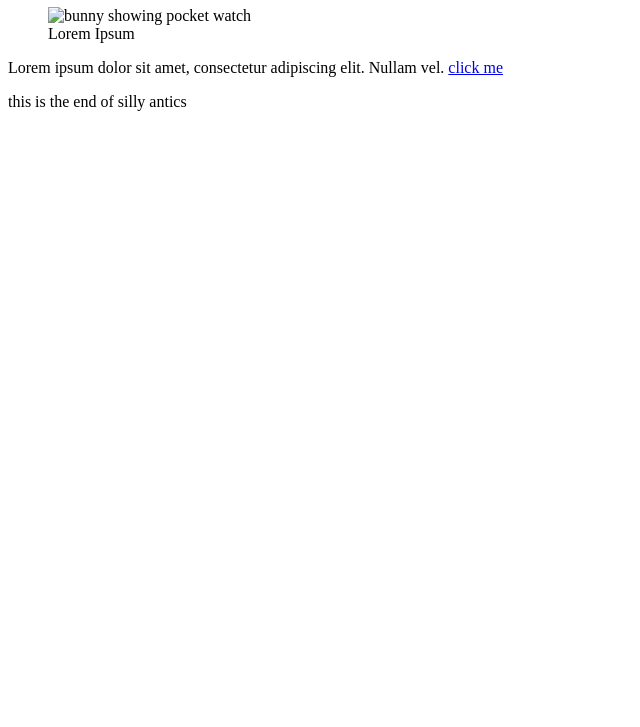
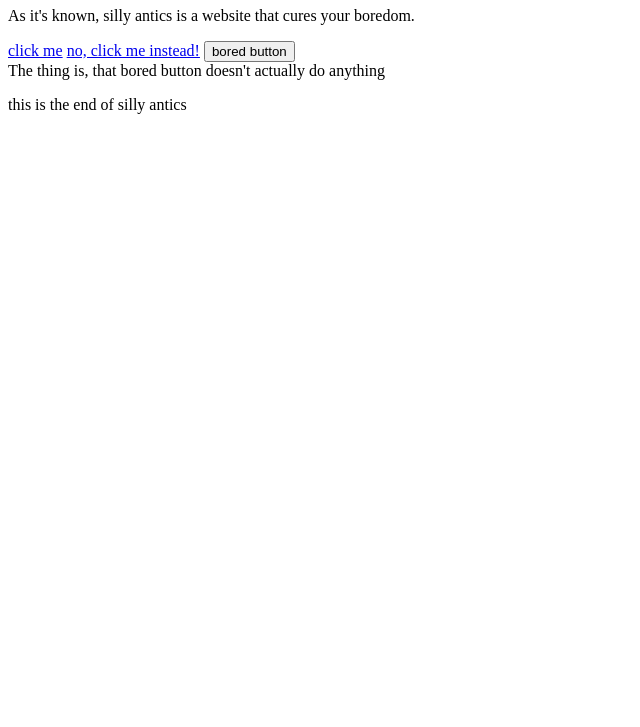
Before and after one commit to a-kid-with-a-stick/silly-antics, a plain HTML site: page index.html in a window 1280 px wide. Shown: the part 73-800 px from the top of the page, without its empty margins (0-640 px from the left). Drawn offline with Linux system fonts and the light colour scheme.

Commit message:
Update index.html
includes messy code

```diff
--- a/index.html
+++ b/index.html
@@ -9,9 +9,12 @@
     <header><h1>Welcome to silly antics</h1></header>
     <main>
         <article>
-            <figure><img src="IMG-20251021-WA0020.jpg" alt="bunny showing pocket watch"><figcaption>Lorem Ipsum</figcaption></figure>
-            <p>Lorem ipsum dolor sit amet, consectetur adipiscing elit. Nullam vel.
-               <a href="https://youtu.be/dQw4w9WgXcQ?si=LngfEyFAEscIyk3S">click me</a></p>
+            <p>As it's known, silly antics is a website that cures your boredom.
+            <section><a href="https://youtu.be/dQw4w9WgXcQ?si=LngfEyFAEscIyk3S">click me</a>
+                     <a href="https://youtu.be/dQw4w9WgXcQ?si=LngfEyFAEscIyk3S">no, click me instead!</a>
+                     <button>bored button</button></section>
+
+The thing is, that bored button doesn't actually do anything</p>
         </article>
     </main>
     <footer>this is the end of silly antics</footer>
```
